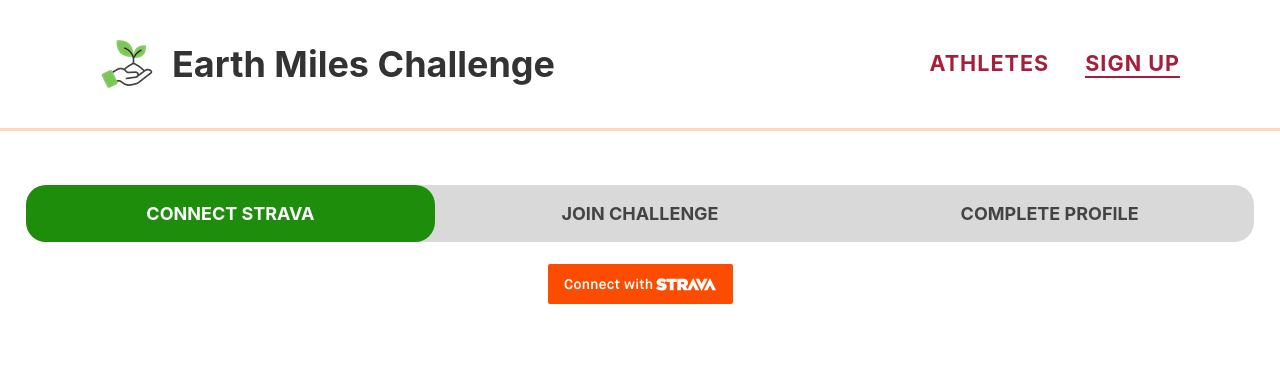
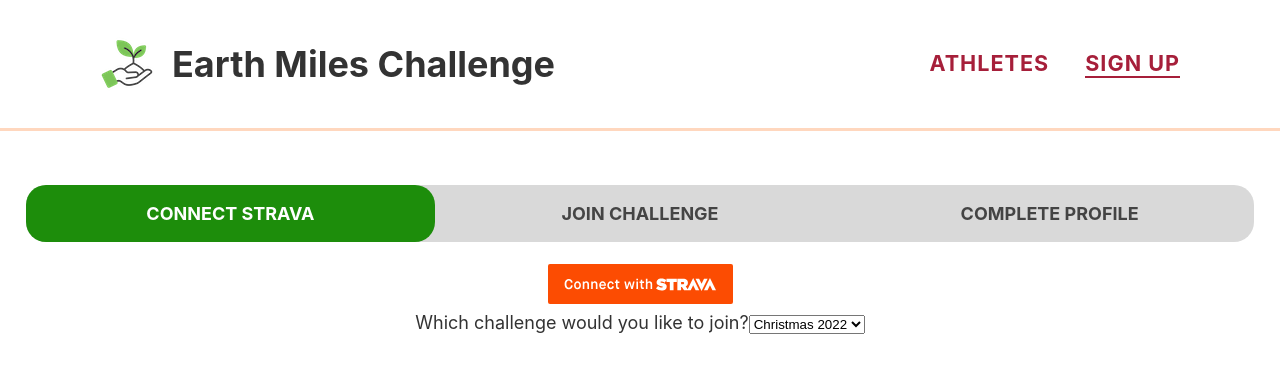
Before and after one commit to Earth-Miles-Challenge/React-Client, a React (Create React App) app: page /join in a window 1280 px wide. Shown: the top 372 px of the page. Built offline with nearby package versions, Linux system fonts and the light colour scheme.

Commit message:
Tidied up Select component. Tests for that component now passing without errors.

```diff
--- a/src/components/form-fields/index.js
+++ b/src/components/form-fields/index.js
@@ -1 +1 @@
-export * from './select';
+export * from './select/select';
--- a/src/components/form-fields/select/select.js
+++ b/src/components/form-fields/select/select.js
@@ -12,20 +12,22 @@ export const Select = props => {
 		value,
 		id = '',
 		className = '',
-		options = []
+		options = [],
+		onChange
 	} = props;
 
 	const htmlId = id || label.toLowerCase().replace(' ', '-');
 
+	const handleChange = e => onChange(e.target.value);
+
 	return (
 		<div className={className}>
 			<label htmlFor={htmlId} key="label">{label}</label>
-			<select id={htmlId} key="select">
-				{options.map((option) => {
-					const { optionValue, optionLabel } = getOptionDetails(option);
-					const selectedAttribute = optionValue === value ? 'selected' : '';
+			<select id={htmlId} key="select" value={value} onChange={handleChange}>
+				{options.map(option => {
+					const [ optionValue, optionLabel ] = getOptionDetails(option);
 					return (
-						<option key={value} value={value} {...selectedAttribute}>{optionLabel}</option>
+						<option key={optionValue} value={optionValue}>{optionLabel}</option>
 					)
 				})}
 			</select>
--- a/src/features/users/components/index.js
+++ b/src/features/users/components/index.js
@@ -1,3 +1,4 @@
 export { AthletesGrid } from './athletes-grid/athletes-grid';
 export { AthleteCard } from './athlete-card/athlete-card';
+export { JoinChallengeForm } from './join-challenge-form/join-challenge-form';
 export { StravaConnectButton } from './strava-connect-button/strava-connect-button';
--- a/src/features/users/components/join-challenge-form/join-challenge-form.js
+++ b/src/features/users/components/join-challenge-form/join-challenge-form.js
@@ -1,7 +1,15 @@
+import { Select } from 'components';
 
+const CHALLENGES = [
+	'Christmas 2022'
+];
 
 export const JoinChallengeForm = props => {
 	return (
-
+		<Select
+			label="Which challenge would you like to join?"
+			options={CHALLENGES}
+			id="challenge"
+		/>
 	);
 };
--- a/src/index.js
+++ b/src/index.js
@@ -4,12 +4,16 @@ import { BrowserRouter as Router } from 'react-router-dom';
 import './index.css';
 import App from './App';
 import reportWebVitals from './reportWebVitals';
+import { Provider } from 'react-redux';
+import { setupStore } from 'store';
 
 const root = ReactDOM.createRoot(document.getElementById('root'));
 root.render(
   <React.StrictMode>
     <Router>
-      <App />
+      <Provider store={setupStore()}>
+        <App />
+      </Provider>
     </Router>
   </React.StrictMode>
 );
--- a/src/pages/join-challenge-page/join-challenge-page.js
+++ b/src/pages/join-challenge-page/join-challenge-page.js
@@ -1,4 +1,4 @@
-import { StravaConnectButton } from 'features/users';
+import { StravaConnectButton, JoinChallengeForm } from 'features/users';
 import { FormProgressBar } from 'components';
 
 const STEPS = [
@@ -20,6 +20,7 @@ export const JoinChallengePage = () => {
 		<div>
 			<FormProgressBar steps={STEPS} activeStep='Connect Strava' />
 			<StravaConnectButton />
+			<JoinChallengeForm />
 		</div>
 	)
 }
```
